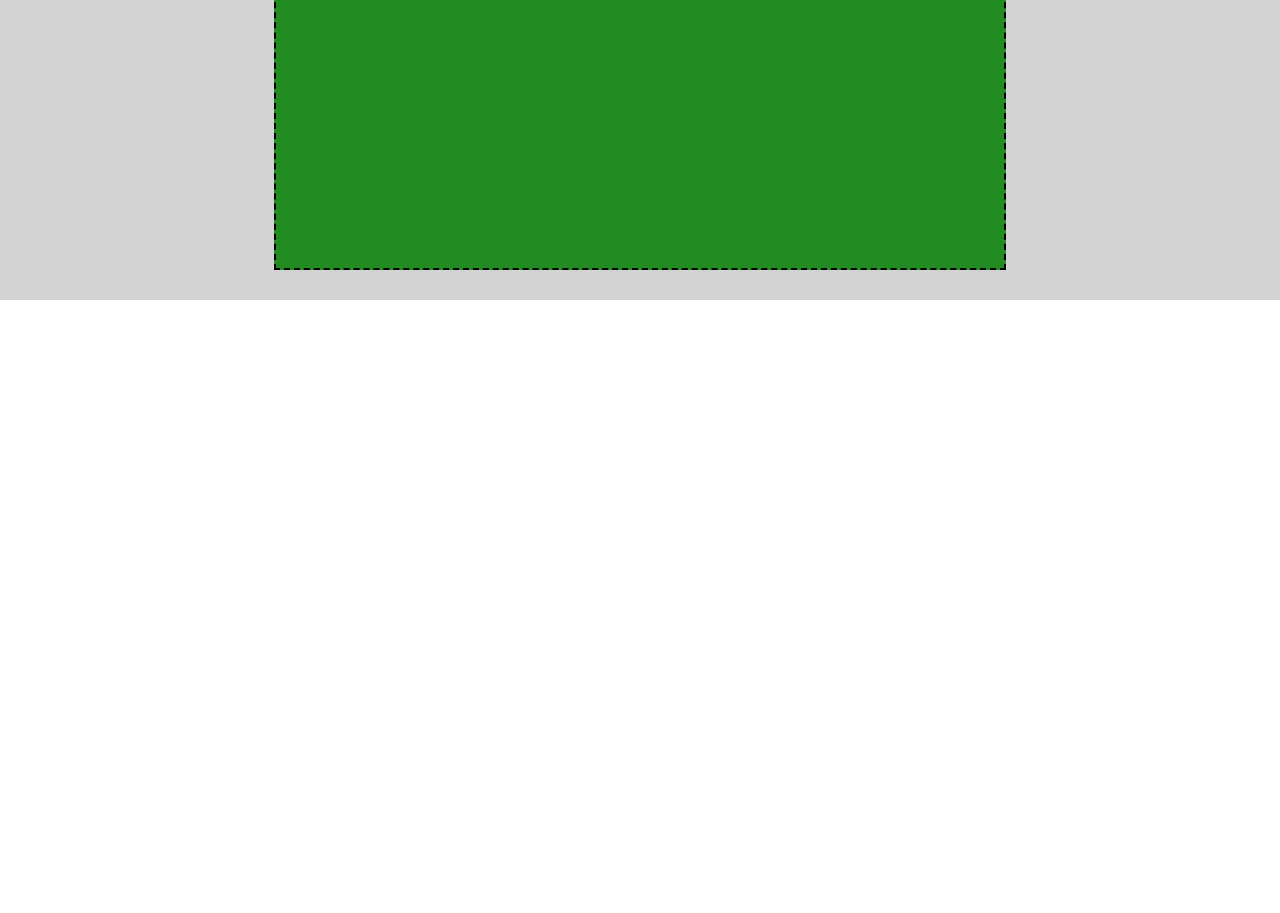
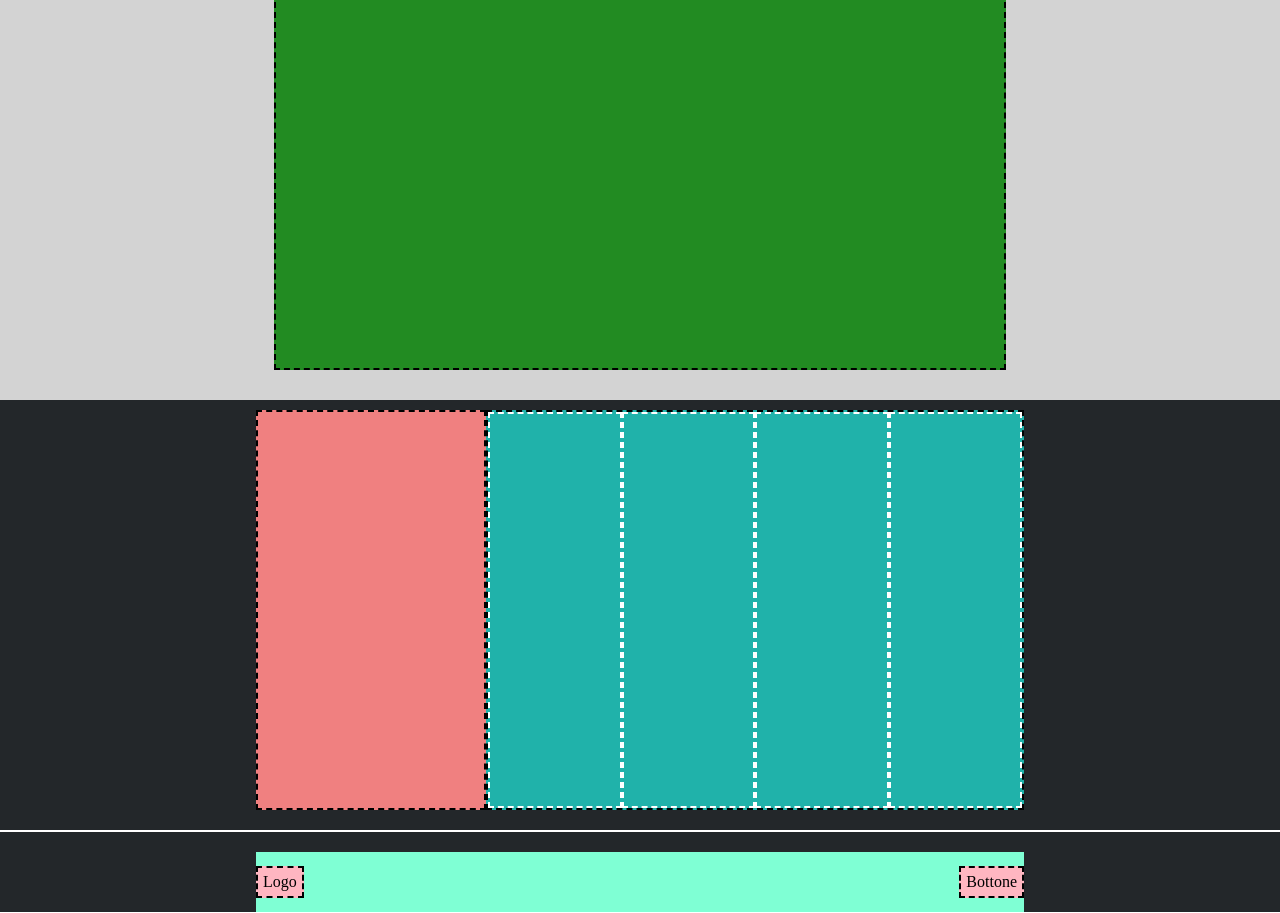
Before and after one commit to LucaGiampieri/htmlcss-struttura-discord, a plain HTML site: page index.html in a window 1280 px wide. Shown: the part 2172-3085 px from the top of the page. Before the commit the page ends 2472 px from the top, so only its background shows below. Drawn offline with Linux system fonts and the light colour scheme.

Commit message:
style footer

```diff
--- a/css/style.css
+++ b/css/style.css
@@ -5,7 +5,7 @@
     box-sizing: border-box;
 }
 
-/* Grnerics */
+/* Generics */
 
 .flex {
     display: flex;
@@ -15,19 +15,29 @@
     border: 2px dashed black;
 }
 
-.row-reverse{
+.border-white {
+    border: 2px dashed #FFFFFF;
+}
+
+.main-container {
+    height: 400px;
+    width: 60%;
+    max-width: 1200px;
+    margin: 0 auto;
+}
+
+.row-reverse {
     flex-direction: row-reverse;
 }
 
 /* Header */
 
+/* Navbar */
+
 .navbar-header {
     background-color: #ADD8E6;
     padding: 15px;
-
 }
-
-/* Navbar */
 
 .navbar {
     background-color: #DAA520;
@@ -74,7 +84,6 @@
 }
 
 .jumbotron-container {
-    display: block;
     background-color: #EE82EE;
     height: 300px;
     width: 45%;
@@ -82,39 +91,82 @@
     margin: 0 auto;
 }
 
-/* Sezione Principale */
+/* Main
 
-.section-bg-white{
+/* Main Macro Sections*/
+
+.section-bg-white {
     background-color: #FFFFFF;
     padding: 30px;
 }
 
-.section-bg-gray{
+.section-bg-gray {
     background-color: #D3D3D3;
     padding: 30px;
 }
 
-.container{
-    height: 400px;
-    width: 60%;
-    max-width: 1200px;
-    margin: 0 auto;
-}
+/* Main Background Color */
 
-.bg-lightblue{
+.bg-lightblue {
     background-color: #1E90FF;
     flex-basis: 60%;
 }
 
-.bg-pink{
+.bg-pink {
     background-color: #FFC0CB;
     flex-basis: 40%;
 }
 
-.heigt-600{
-    height: 600px;
+.bg-green {
+    background-color: #228B22;
+    height: 700px;
 }
 
-.bg-green{
-    background-color: #228B22;
+
+/* Footer */
+
+/* Footer Sections */
+
+.section-bg-darkgray-big {
+    background-color: #23272A;
+    padding-top: 10px;
+    padding-bottom: 20px;
+    border-bottom: 1px solid #FFFFFF;
 }
+
+.section-bg-darkgray-small {
+    background-color: #23272A;
+    border-bottom: 1px solid #FFFFFF;
+    border-top: 1px solid #FFFFFF;
+    padding-top: 20px;
+}
+
+/* Footer Background Color */
+
+.bg-salmon {
+    background-color: #F08080;
+    flex-basis: 30%;
+}
+
+.bg-aqua {
+    background-color: #20B2AA;
+    flex-basis: 70%;
+}
+
+.bg-aqua-inside {
+    flex-basis: 25%;
+}
+
+/* Footer Navbar */
+
+.footer-navbar {
+    background-color: #7FFFD4;
+    height: 60px;
+    justify-content: space-between;
+    align-items: center;
+}
+
+.footer-navber-badge {
+    background-color: #FFB6C1;
+    padding: 5px;
+}
--- a/index.html
+++ b/index.html
@@ -38,55 +38,55 @@
         </div>
     </header>
     <Main>
-        <!-- Sezione principale -->
+        <!-- Main Section white -->
         <div class="section-bg-white">
-            <div class="container flex">
+            <div class="main-container  flex">
                 <div class="bg-lightblue border"></div>
                 <div class="bg-pink border"></div>
             </div>
         </div>
+        <!-- Main Section gray -->
         <div class="section-bg-gray">
-            <div class="container flex row-reverse">
+            <div class="main-container  flex row-reverse">
                 <div class="bg-lightblue border"></div>
                 <div class="bg-pink border"></div>
             </div>
         </div>
+        <!-- Main Section white -->
         <div class="section-bg-white">
-            <div class="container flex">
+            <div class="main-container  flex">
                 <div class="bg-lightblue border"></div>
                 <div class="bg-pink border"></div>
             </div>
         </div>
+        <!-- Main Big Section gray -->
+        <div class="section-bg-gray">
+            <div class="main-container heigt-600 bg-green border">
+            </div>
         </div>
-        <div class="section-bg-gray">
-            <div class="container heigt-600 bg-green border">
-            </div>
-        </div><!-- Footer -->
+        <!-- Footer -->
         <footer>
-            <Section class="section-bg-darkgray">
-                <div class="bg-darkgray">
-                    <div>
-                        <div></div>
-                        <div>
-                            <div></div>
-                            <div></div>
-                            <div></div>
-                            <div></div>
-                        </div>
+            <!-- Footer Columns Sections -->
+            <div class="section-bg-darkgray-big">
+                <div class="main-container flex">
+                    <div class="bg-salmon border"></div>
+                    <div class="bg-aqua border flex">
+                        <div class="bg-aqua-inside border-white"></div>
+                        <div class="bg-aqua-inside border-white"></div>
+                        <div class="bg-aqua-inside border-white"></div>
+                        <div class="bg-aqua-inside border-white"></div>
                     </div>
                 </div>
-            </Section>
-            <section class="section-bg-darkgray">
-                <div class="bg-darkgray">
-                    <div class="footer-navbar">
-                        <div class="footer-navber-logo"></div>
-                        <div class="footer-navbar-button"></div>
-                    </div>
+            </div>
+            <!-- Footer Navbar -->
+            <div class="section-bg-darkgray-small">
+                <div class="main-container footer-navbar flex">
+                    <div class="footer-navber-badge border">Logo</div>
+                    <div class="footer-navber-badge border">Bottone</div>
                 </div>
-            </section>
+            </div>
         </footer>
     </Main>
-
 </body>
 
 </html>
```
